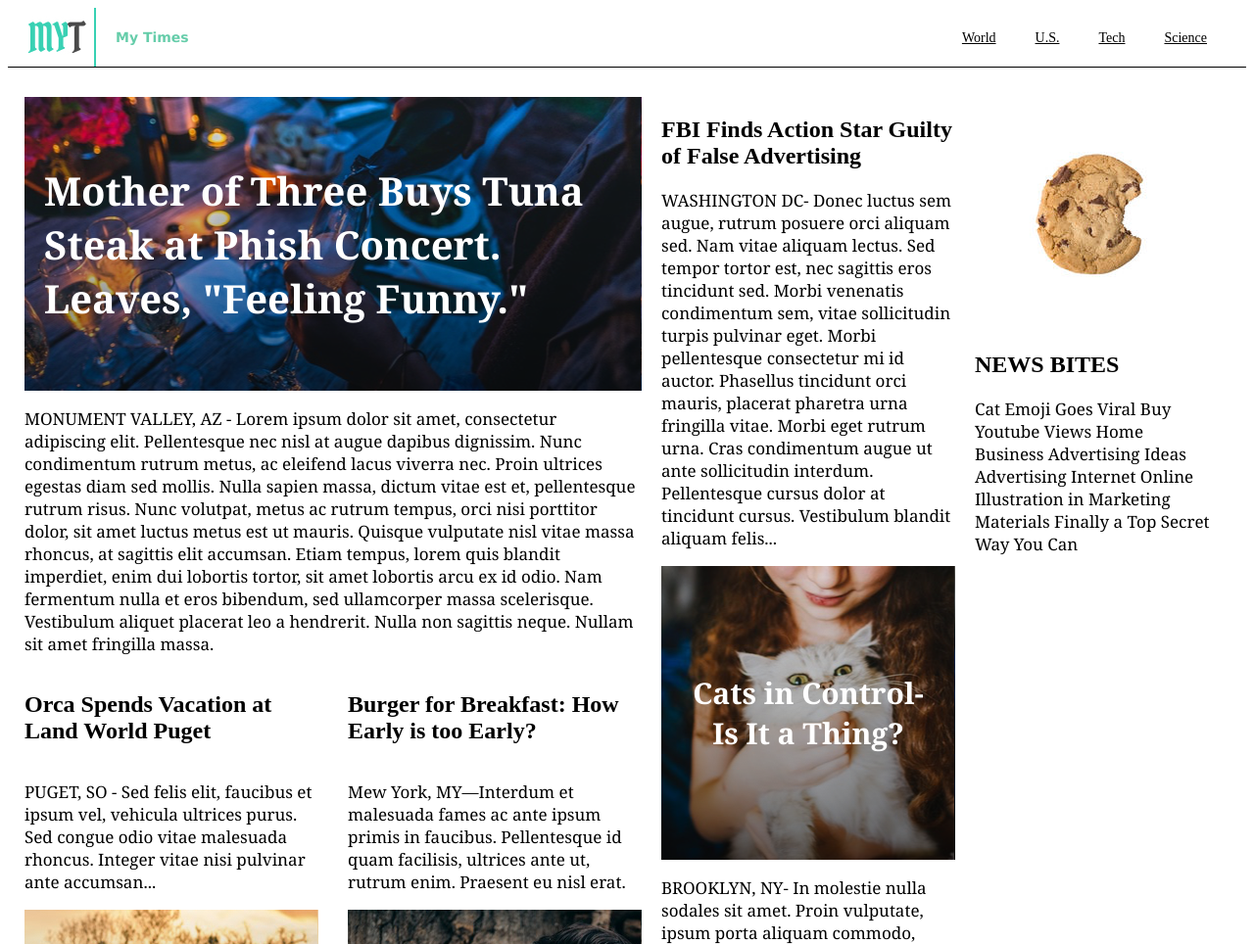
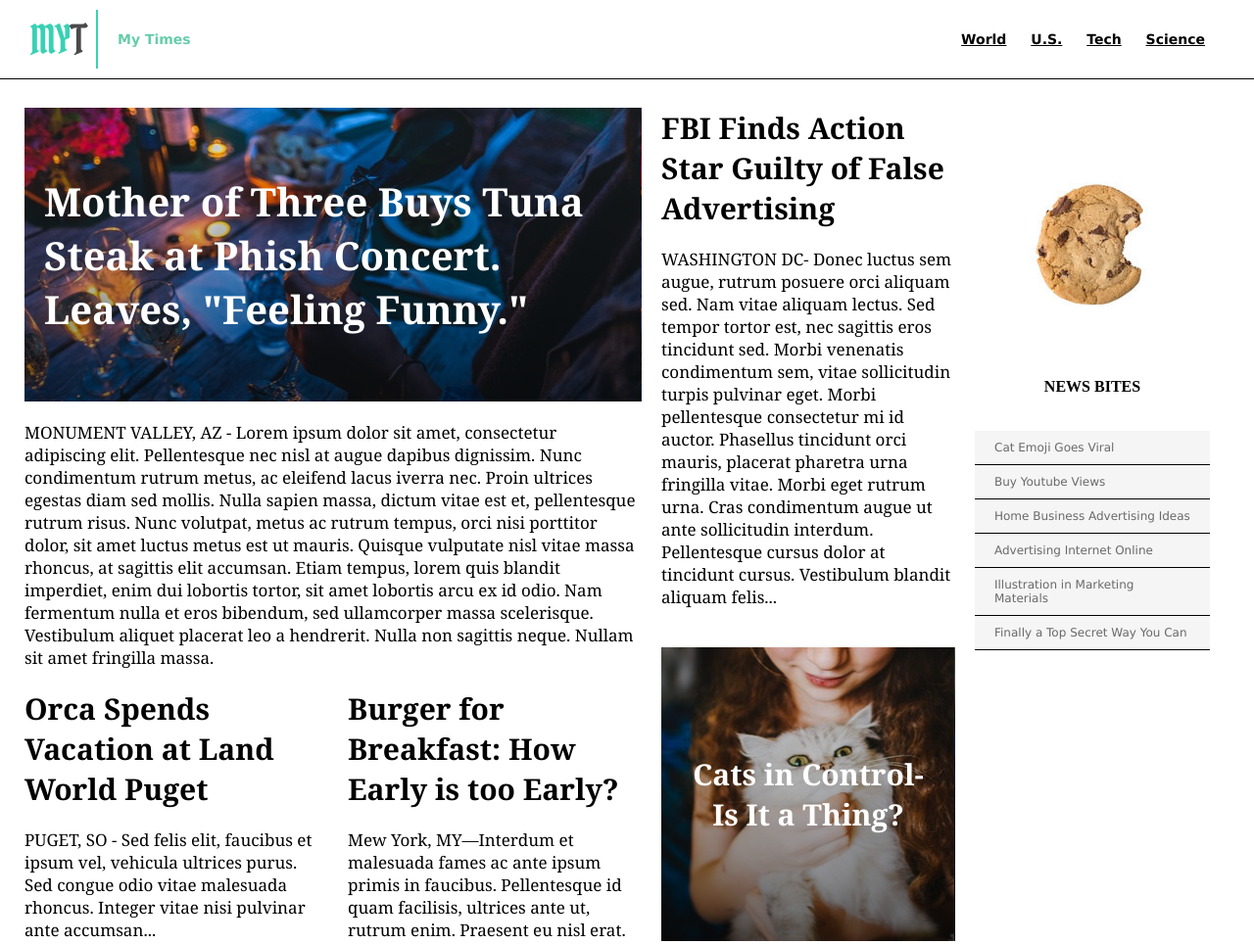
Before and after one commit to nielsjlarsen/My-Times, a plain HTML site: page index.html in a window 1280 px wide. Shown: the top 964 px of the page at 98% size. Drawn offline with Linux system fonts and the light colour scheme.

Commit message:
Final Version

```diff
--- a/index.html
+++ b/index.html
@@ -2,45 +2,53 @@
 <html>
 <head>
   <title>My Times</title>
-  <link rel="stylesheet" type="text/css" href="./resources/css/style.css">
+  <link rel="stylesheet" tyspane="text/css" href="./resources/css/style.css">
 </head>
 <body>
 
-  <div class="header">
-  	<img src="./resources/images/img-myt-logo.jpg"/><span class="headerText">My Times</span>
+  <header>
+    <div class="headerLogo">
+    	<img src="./resources/images/img-myt-logo.jpg"/>
+      <span class="headerText">My Times</span>
+    </div>
+    <nav>
       <span class="headerNav"><a href="#world">World</a></span>
       <span class="headerNav"><a href="#us">U.S.</a></span>
       <span class="headerNav"><a href="#tech">Tech</a></span>
       <span class="headerNav"><a href="#science">Science</a></span>
-  </div>
+    </nav>
+  </header>
 
   <div class="mainContainer">
   	<div class="column large">
-    	<div class="leadStory">
+    	<div>
 	  		<div id="mainStory" class="image">
 	  			<span>Mother of Three Buys Tuna Steak at Phish Concert. Leaves, "Feeling Funny."
 	  			</span>
 	  		</div>
 
-	  		<div class="flexItem">
-	  		  <p class="text">MONUMENT VALLEY, AZ - Lorem ipsum dolor sit amet, consectetur adipiscing elit. Pellentesque nec nisl at augue dapibus dignissim. Nunc condimentum rutrum metus, ac eleifend lacus viverra nec. Proin ultrices egestas diam sed mollis. Nulla sapien massa, dictum vitae est et, pellentesque rutrum risus. Nunc volutpat, metus ac rutrum tempus, orci nisi porttitor dolor, sit amet luctus metus est ut mauris. Quisque vulputate nisl vitae massa rhoncus, at sagittis elit accumsan. Etiam tempus, lorem quis blandit imperdiet, enim dui lobortis tortor, sit amet lobortis arcu ex id odio. Nam fermentum nulla et eros bibendum, sed ullamcorper massa scelerisque. Vestibulum aliquet placerat leo a hendrerit. Nulla non sagittis neque. Nullam sit amet fringilla massa.</p>
+	  		<div>
+	  		  <p class="text">MONUMENT VALLEY, AZ - Lorem ipsum dolor sit amet, consectetur adipiscing elit.
+          Pellentesque nec nisl at augue dapibus dignissim. Nunc condimentum rutrum metus, ac eleifend lacus iverra nec. Proin ultrices egestas diam sed mollis. Nulla sapien massa, dictum vitae est et, pellentesque rutrum risus. Nunc volutpat, metus ac rutrum tempus, orci nisi porttitor dolor, sit amet luctus metus est ut mauris. Quisque vulputate nisl vitae massa rhoncus, at sagittis elit accumsan. Etiam tempus, lorem quis blandit imperdiet, enim dui lobortis tortor, sit amet lobortis arcu ex id odio. Nam fermentum nulla et eros bibendum, sed ullamcorper massa scelerisque. Vestibulum aliquet placerat leo a hendrerit. Nulla non sagittis neque. Nullam sit amet fringilla massa.</p>
 	  		</div>
 	  	</div>
 
 	  	<div class="stories">
   	 		<div class="story">
+          <div class="storyText">
     	 			<h2>Orca Spends Vacation at Land World Puget</h2>
     	 		    <p class="text">PUGET, SO - Sed felis elit, faucibus et ipsum vel, vehicula ultrices purus. Sed congue odio vitae malesuada rhoncus. Integer vitae nisi pulvinar ante accumsan...</p>
-
+          </div>
 	    		<div id="earth" class="image">
 	    			<span>Earth Spins Backwards for 2017</span>
 	  	  	</div>
 	  		</div>
 
  	  		<div class="story">
+          <div class="storyText">
   	    		<h2>Burger for Breakfast: How Early is too Early?</h2>
   		  	  <p class="text">Mew York, MY—Interdum et malesuada fames ac ante ipsum primis in faucibus. Pellentesque id quam facilisis, ultrices ante ut, rutrum enim. Praesent eu nisl erat.</p>
-
+          </div>
   	   		<div id="cameras" class="image">
 	    			<span>Research Shows Cameras Erase Memory</span>
 	    	  </div>
@@ -49,7 +57,7 @@
     </div>
 
   	<div class="column medium">
-  		<div class="flexItem">
+  		<div>
   			<h2>FBI Finds Action Star Guilty of False Advertising</h2>
   			<p class="text">WASHINGTON DC- Donec luctus sem augue, rutrum posuere orci aliquam sed. Nam vitae aliquam lectus. Sed tempor tortor est, nec sagittis eros tincidunt sed. Morbi venenatis condimentum sem, vitae sollicitudin turpis pulvinar eget. Morbi pellentesque consectetur mi id auctor. Phasellus tincidunt orci mauris, placerat pharetra urna fringilla vitae. Morbi eget rutrum urna. Cras condimentum augue ut ante sollicitudin interdum. Pellentesque cursus dolor at tincidunt cursus. Vestibulum blandit aliquam felis...</p>
   		</div>
@@ -58,20 +66,41 @@
   			<span>Cats in Control-Is It a Thing?</span>
   		</div>
 
-  		<div class="flexItem">
+  		<div>
   			<p class="text">BROOKLYN, NY- In molestie nulla sodales sit amet. Proin vulputate, ipsum porta aliquam commodo, nunc nibh tincidunt lorem, vel consectetur neque mi vel neque. Mauris ultricies, nulla scelerisque sollicitudin lobortis, dui est sodales sapien, a vestibulum velit diam eget felis. Vivamus dignissim lacinia dolor, quis commodo tellus pellentesque in.</p>
   		</div>
     </div>
 
   	<div class="column small">
-  		<div id="newsBite" class="image">
+  		<div id="cookie" class="image">
   		</div>
 
-  		<div class="flexItem">
-  			<h2>NEWS BITES</h2>
-  			<p class="text">Cat Emoji Goes Viral Buy Youtube Views Home Business Advertising Ideas Advertising Internet Online Illustration in Marketing Materials Finally a Top Secret Way You Can</p>
+  		<div class="newsBites">
+  			<h3>NEWS BITES</h3>
+  			<span class="bites">Cat Emoji Goes Viral</span>
+        <span class="bites">Buy Youtube Views</span>
+        <span class="bites">Home Business Advertising Ideas</span>
+        <span class="bites">Advertising Internet Online</span>
+        <span class="bites">Illustration in Marketing Materials</span>
+        <span class="bites">Finally a Top Secret Way You Can</span>
   		</div>
     </div>
   </div>
+
+  <footer>
+    <div class="footerText">
+      <span class="footerLogoText">MY Times</span>
+      <nav>
+        <span><a href="#world">World</a></span>
+        <span><a href="#us">U.S.</a></span>
+        <span><a href="#tech">Tech</a></span>
+        <span><a href="#science">Science</a></span>
+      </nav>
+    </div>
+    <div>
+      &copy;, 2016, My Times (A Division of Codecademy bite)
+    </div>
+  </footer>
+
 </body>
 </html>
--- a/resources/css/style.css
+++ b/resources/css/style.css
@@ -1,6 +1,6 @@
 html, body {
-	height: 100%
-	width: 100%
+  height: 100%;
+  width: 100%;
   margin: 0;
   padding: 0;
 }
@@ -9,26 +9,47 @@ div {
   display: block;
 }
 
-.header {
+header {
   display: flex;
+  flex: 1;
   flex-direction: row;
   align-items: center;
-	padding: 0 20px;
+  background-color: white;
+  font-family: Verdana;
+  font-size: 14px;
+  font-weight: bold;
+  height: 80px;
+  width: 100%;
+  top: 0;
+  margin: 0;
+  padding: 0;
   border-bottom: 1px solid black;
+  position: fixed;
+  z-index: 10;
+}
+
+.headerLogo {
+  display: flex;
+  flex: 1;
+  flex-direction: row;
+  align-items: center;
+  padding-left: 30px;
+}
+
+header>nav {
+  padding-right: 40px;
 }
 
 .headerText {
   flex: 1;
-	font-family: Verdana;
-	font-size: 14px;
-	font-weight: bold;
+
+  padding-left: 20px;
   color: MediumAquamarine;
-    padding: 0 20px;
 }
 
 .headerNav {
   display: inline-block;
-	padding: 20px;
+  padding: 20px 10px;
 }
 
 .headerNav a {
@@ -40,7 +61,9 @@ div {
   display: flex;
   flex-direction: row;
   justify-content: center;
-    margin: 10px 40px;
+  padding-top: 80px;
+  padding-bottom: 80px;
+  margin: 10px auto;
 }
 
 .column {
@@ -49,10 +72,6 @@ div {
   justify-content: flex-start;
   align-items: center;
   margin: 20px 20px 0 0;
-}
-
-.flexItem {
-  flex: 1;
 }
 
 .column.large {
@@ -65,6 +84,24 @@ div {
 
 .column.small {
   width: 240px;
+}
+
+.image {
+  display: flex;
+  height: 300px;
+  flex-direction: column;
+  justify-content: center;
+  font-family: Georgia;
+  font-weight: bold;
+  font-size: 30px;
+  text-align: center;
+  color: white;
+  margin-top: 20px;
+  padding: 0;
+}
+
+.image>span {
+  margin: 20px;
 }
 
 .stories {
@@ -81,29 +118,51 @@ div {
   width: 300px;
 }
 
-.image {
+.storyText {
   display: flex;
-  /*flex: 0 0 auto;*/
-  height: 300px;
   flex-direction: column;
-  justify-content: center;
-  font-family: Georgia;
-  font-weight: bold;
-  font-size: 30px;
-  text-align: center;
-  color: white;
-  margin: 0;
-  padding: 0;
-}
-
-.image>span {
-	margin: 20px;
+  justify-content: flex-start;
+  height: 250px;
 }
 
 .text {
   font-family: Georgia;
   font-size: 17px;
   color: black;
+  margin: 20px auto;
+}
+
+h2 {
+	margin: 0;
+	font-family: Georgia;
+  font-weight: bold;
+  font-size: 30px;
+}
+
+
+.newsBites {
+  width: 100%;
+  margin: 0;
+}
+
+.newsBites>h3 {
+  background-color: white;
+  text-align: center;
+  font-size: 16px;
+  font-weight: bold;
+  padding-bottom: 20px;
+}
+
+.bites {
+  display: block;
+  font-family: Verdana;
+  font-size: 12px;
+  color: DimGray;
+  background-color: WhiteSmoke;
+  border-bottom: 1px solid black;
+  text-align: left;
+  margin: 0;
+  padding: 10px 20px;
 }
 
 #mainStory {
@@ -111,6 +170,7 @@ div {
   width: 630px;
   font-size: 40px;
   text-align: left;
+  margin: 0;
 }
 
 #earth {
@@ -126,8 +186,43 @@ div {
   width: 300px;
 }
 
-#newsBite {
+#cookie {
   background-image: url("../images/img-news-bite.png");
   width: 240px;
   height: 240px;
 }
+
+footer {
+  display: flex;
+  width: 100%;
+  height: 300px;
+  flex-direction: column;
+  justify-content: center;
+  align-items: center;
+  background-color: MediumAquamarine;
+  font-family: Verdana;
+  font-size: 12px;
+}
+
+.footerText {
+	padding: 20px;
+}
+
+.footerLogoText {
+  font-family: Georgia;
+  font-size: 16px;
+  font-weight: bold;
+  color: white;
+  border-right: 2px solid white;
+  padding-right: 30px;
+  margin-right: 20px;
+}
+
+footer nav {
+  display: inline-block;
+}
+
+footer a {
+  padding-left: 20px;
+  color: black;
+}
```
Lines whose indentation alone changed are shown as unchanged.
